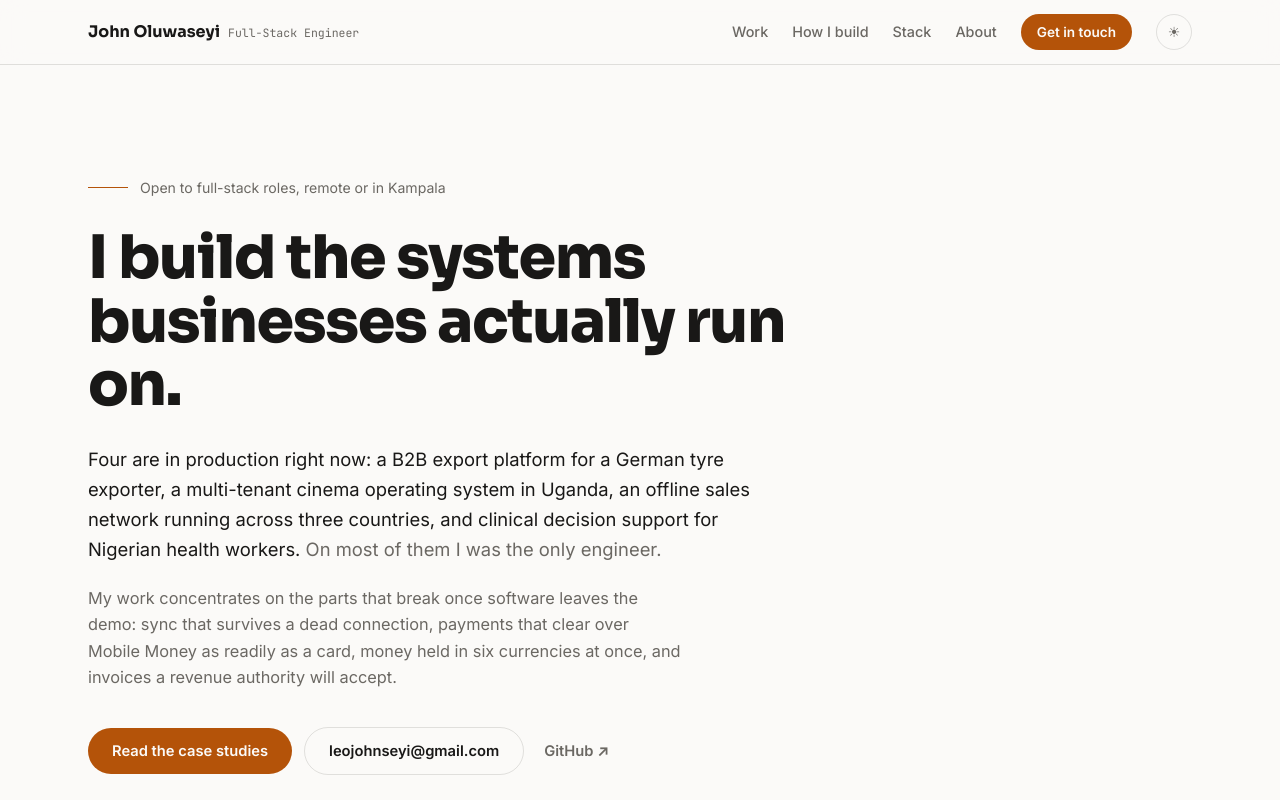
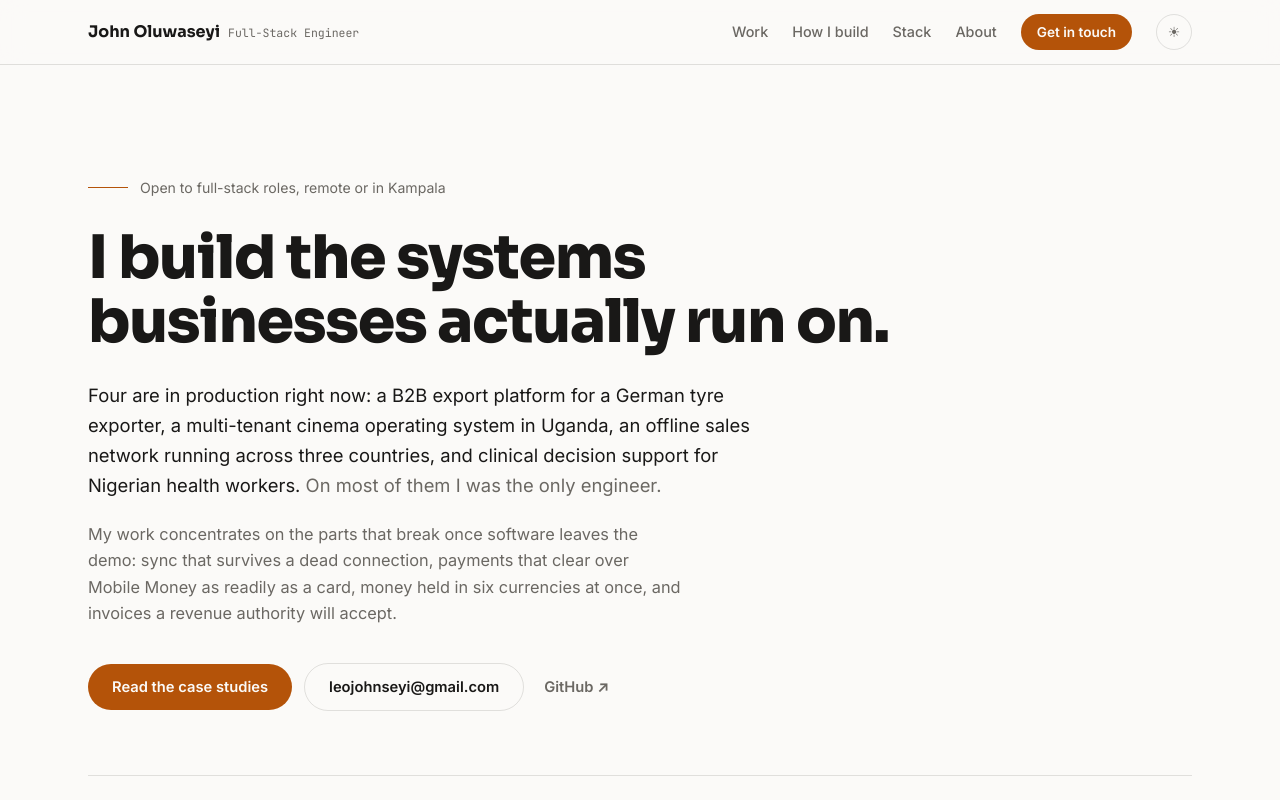
Before and after one commit to johnseyi/johnseyi.github.io, a React (Vite) app: page / in a window 1280 px wide. Shown: the top 800 px of the page. Built offline with nearby package versions, Linux system fonts and the light colour scheme.

Commit message:
Let the hero container govern the headline measure
Co-Authored-By: Claude Fable 5 <noreply@anthropic.com>
Claude-Session: https://claude.ai/code/session_015ZYroVopWDxtwvYFxgd8W4

```diff
--- a/src/components/Hero.tsx
+++ b/src/components/Hero.tsx
@@ -17,7 +17,7 @@ export default function Hero() {
 
         <motion.h1
           variants={item}
-          className="max-w-[16ch] text-[clamp(2.2rem,5.4vw,3.75rem)] font-extrabold leading-[1.06]"
+          className="text-[clamp(2.2rem,5.4vw,3.75rem)] font-extrabold leading-[1.06]"
           style={{ color: "var(--ink)" }}
         >
           I build the systems businesses actually run on.
```
